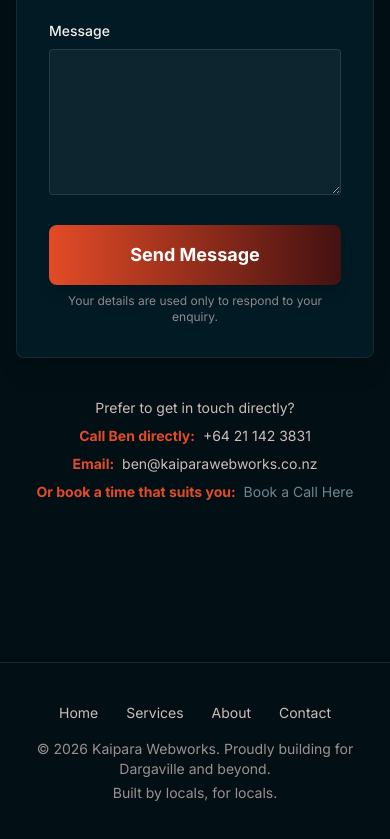
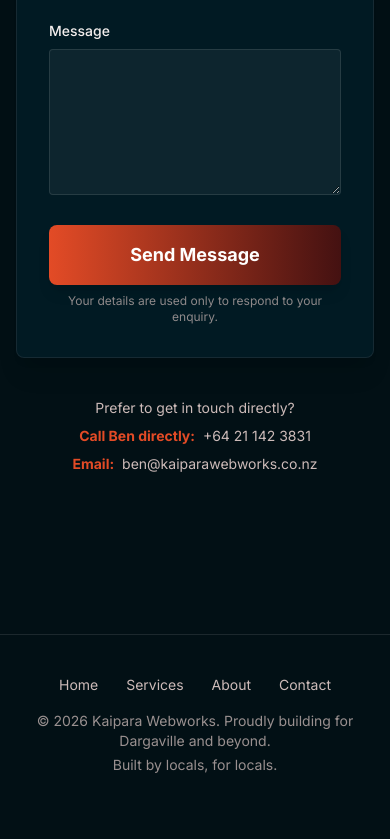
Before and after one commit to ben-marrett/kaipara-webworks-site, a website: page index.html in a window 390 px wide. Shown: the part 11058-11897 px from the top of the page. After the commit the page ends 11873 px from the top, so only its background shows below. Drawn offline with Linux system fonts and the light colour scheme.

Commit message:
Remove Calendly booking link from contact section
It went unused and competed for attention with the form, phone and email
at the point where visitors are deciding how to act. Contact now offers
the form plus two direct routes.

Also drops calendly.com as a third-party host referenced by the site.

Co-Authored-By: Claude Opus 5 (1M context) <noreply@anthropic.com>

```diff
--- a/index.html
+++ b/index.html
@@ -477,10 +477,6 @@
                             <span class="font-semibold text-kw-orange">Email:</span>
                             <a href="mailto:ben@kaiparawebworks.co.nz" class="ml-1 hover:underline focus:outline-none focus-visible:underline">ben@kaiparawebworks.co.nz</a>
                         </span>
-                        <span class="block mt-2">
-                            <span class="font-semibold text-kw-orange">Or book a time that suits you:</span>
-                            <a href="https://calendly.com/benteiko/15-minute-call" target="_blank" rel="noopener noreferrer" class="ml-1 inline-block text-kw-g4b-slate-light hover:underline focus:outline-none focus-visible:underline">Book a Call Here</a>
-                        </span>
                     </p>
                 </div>
             </div>
```
Also changed, not shown: dist/styles.css.
